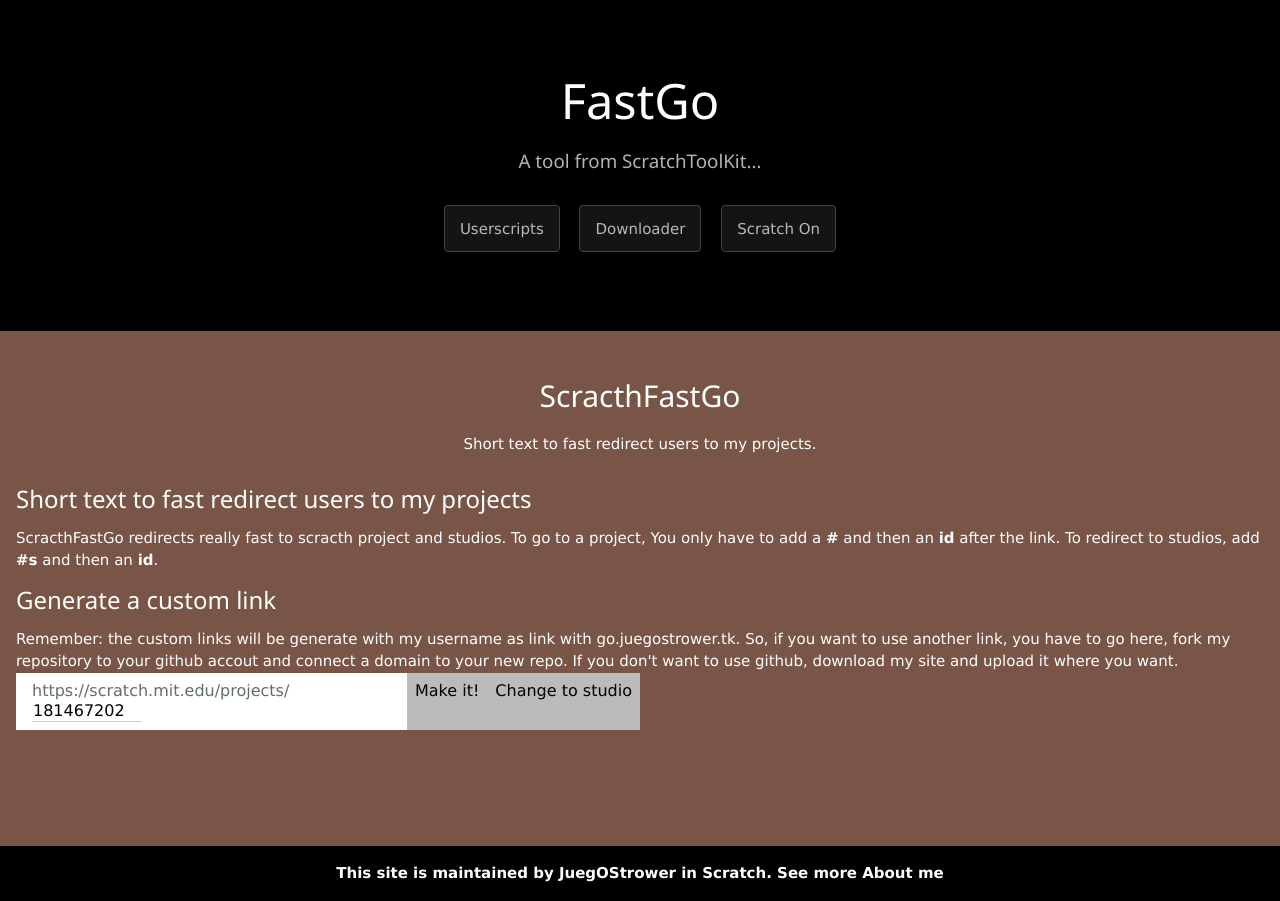
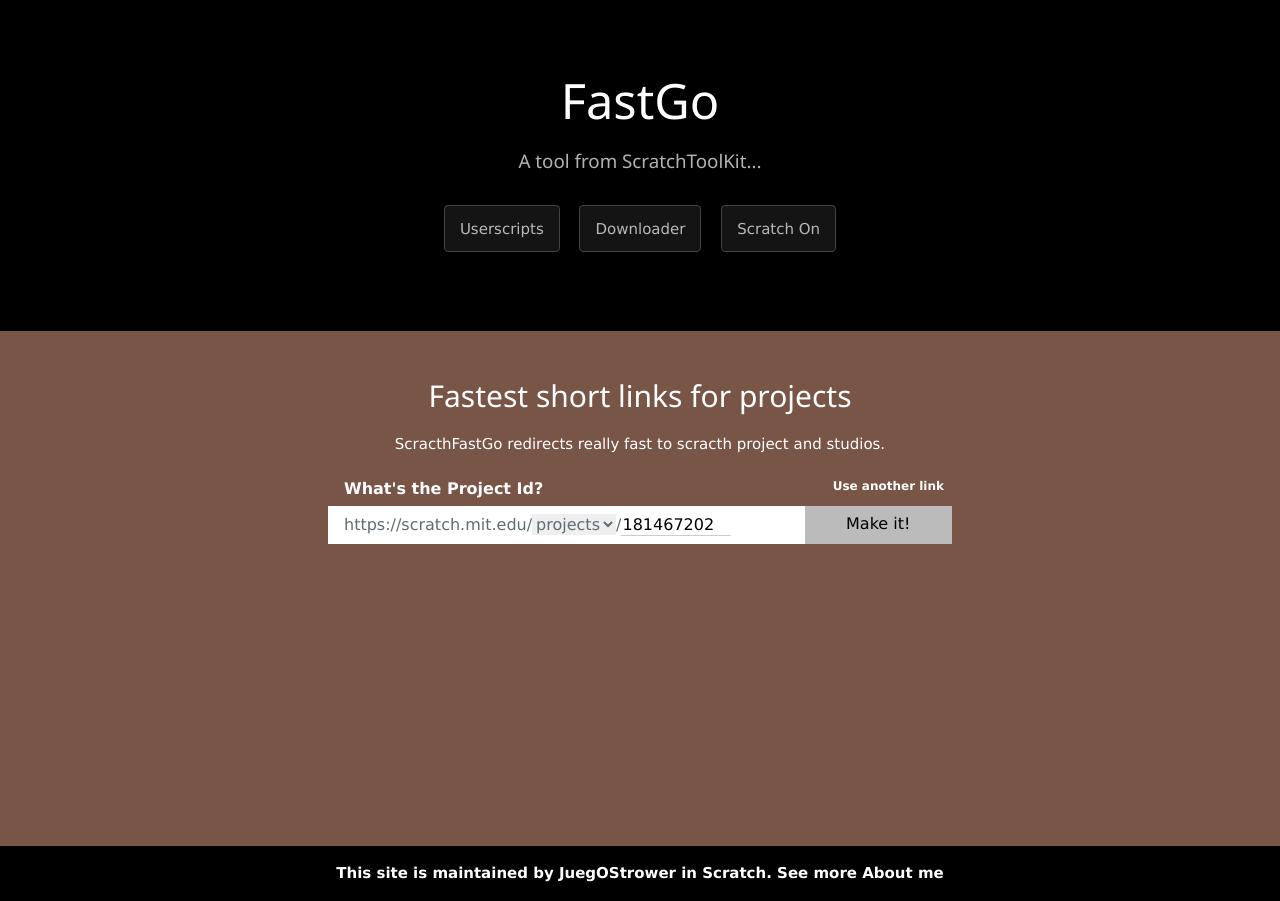
Before and after one commit to JuegOStrower/juegostrower.github.io, a Jekyll site: the page fastgo/index.html, which Jekyll copies as it is, in a window 1280 px wide. Built offline with Jekyll 4.4.1, drawn with Linux system fonts in a browser that asks for light colours; nearby versions of some CDN libraries; a script that is not in the unit is left out.

Commit message:
Update index.html

```diff
--- a/fastgo/index.html
+++ b/fastgo/index.html
@@ -6,11 +6,11 @@
     <meta name="viewport" content="width=device-width, initial-scale=1">
     <meta name="theme-color" content="#157878">
     <script type="text/javascript" async="" src="https://www.google-analytics.com/analytics.js"></script>
-<!-- Add required scripts here -->
-    <link href="https://fonts.googleapis.com/css?family=Open+Sans:400,700" rel="stylesheet" type="text/css">
+	<script src="https://ajax.googleapis.com/ajax/libs/jquery/3.2.1/jquery.min.js"></script>
+	<script src="system.js"></script>
+	<link href="https://fonts.googleapis.com/css?family=Open+Sans:400,700" rel="stylesheet" type="text/css">
     <link rel="stylesheet" href="/assets/css/style.css">
     <link rel="stylesheet" href="/w3.css">
-<!-- Add required CSS here -->
 	<script async="" src="https://www.googletagmanager.com/gtag/js?id=UA-82877528-5"></script>
     <script>
      window.dataLayer = window.dataLayer || [];
@@ -28,20 +28,27 @@
       <a href="/scratchon" class="btn">Scratch On</a>
     </section>
 <div style="min-height: calc(100vh - 331px - 54px);" class="w3-brown w3-center">
-    <div class="w3-padding-32">
-      <h2>ScracthFastGo</h2>
-      <p>Short text to fast redirect users to my projects.</p>
-<div class="w3-container w3-responsive w3-left-align">
-	<h3>Short text to fast redirect users to my projects</h3><a hef="go.juegostrower.tk">ScracthFastGo</a> redirects really fast to scracth project and studios. To go to a project, You only have to add a <b>#</b> and then an <b>id</b> after the link. To redirect to studios, add <b>#s</b> and then an <b>id</b>.<br><h3>Generate a custom link</h3>Remember: the custom links will be generate with my username as link with <a href="https://go.juegostrower.tk">go.juegostrower.tk</a>. So, if you want to use another link, you have to go <a href="https://github.com/JuegOStrower/ScratchFastGo#fork-destination-box">here</a>, fork my repository to your github accout and connect a domain to your new repo. If you don't want to use github, download my site and upload it where you want.<table class="w3-table" style="width:50%">
+<div class="w3-padding-32">
+      <h2>Fastest short links for projects</h2>
+
+	<p><a hef="https://go.juegostrower.tk">ScracthFastGo</a> redirects really fast to scracth project and studios.</p><div class="w3-container w3-responsive w3-aleft-align">
+<table class="w3-table" style="margin:0px auto;width:50%">
           <tbody>
-		<tr id="downinput" style="background-color:rgb(255, 255, 255)">
-			<td>https://scratch.mit.edu/projects/<input value="181467202" type="text" class="w3-input" style="display: inline-block; padding: 1px; color: black; width: 110px;" id="downproj"></td>
+    <tr class="w3-text-white">
+            <th>What's the Project Id?</th>
+			<th id="makechange" class="w3-right w3-small">Use another link</th>
+          	</tr>
+		<tr id="makeinput" style="background-color:rgb(255, 255, 255)">
+			<td>https://scratch.mit.edu/<select style="border: none">
+  <option value="projects">projects</option>
+  <option value="studios">studios</option>
+</select>/<input value="181467202" type="text" class="w3-input" style="display: inline-block; padding: 1px; color: black; width: 110px;" id="makeproj"></td>
 
-<td id="downnow" class="w3-gray w3-hover-indigo w3-center w3-button">Make it!</td><td class="w3-gray w3-hover-indigo w3-center w3-button" id="downnow">Change to studio</td>
+<td id="makenow" class="w3-gray w3-hover-indigo w3-center w3-button">Make it!</td>
 		</tr>
-        </tbody></table>
-  </div>
-</div></div>
+        </tbody></table></div>
+</div>
+	  </div>
 <footer class="w3-center w3-container w3-black w3-padding-16">
         <span class="site-footer-owner">This site is maintained by <a href="https://scratch.mit.edu/users/JuegOStrower">JuegOStrower</a> in Scratch. See more <a href="me">About me</a></span>
     </footer></body></html>
```
